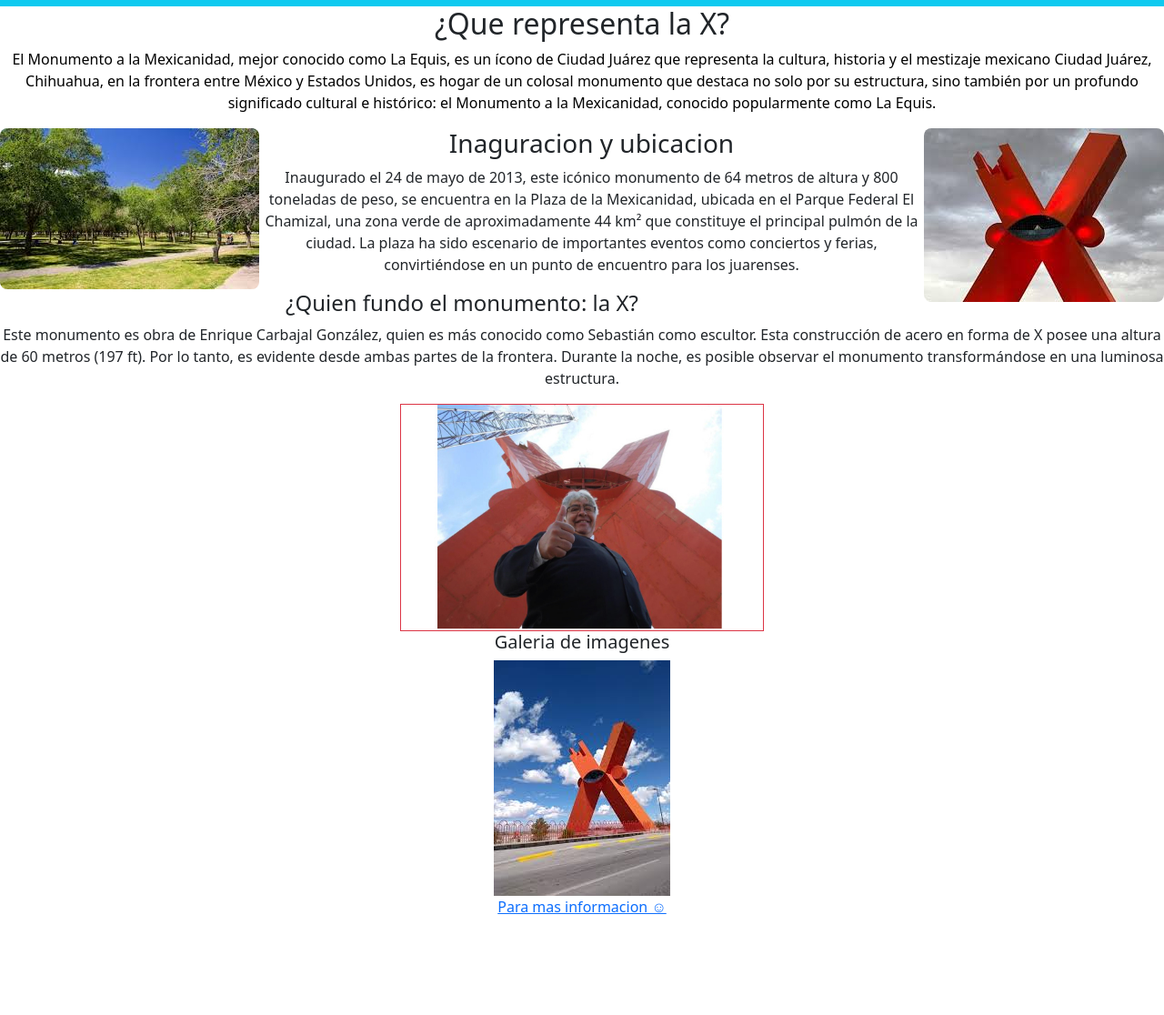
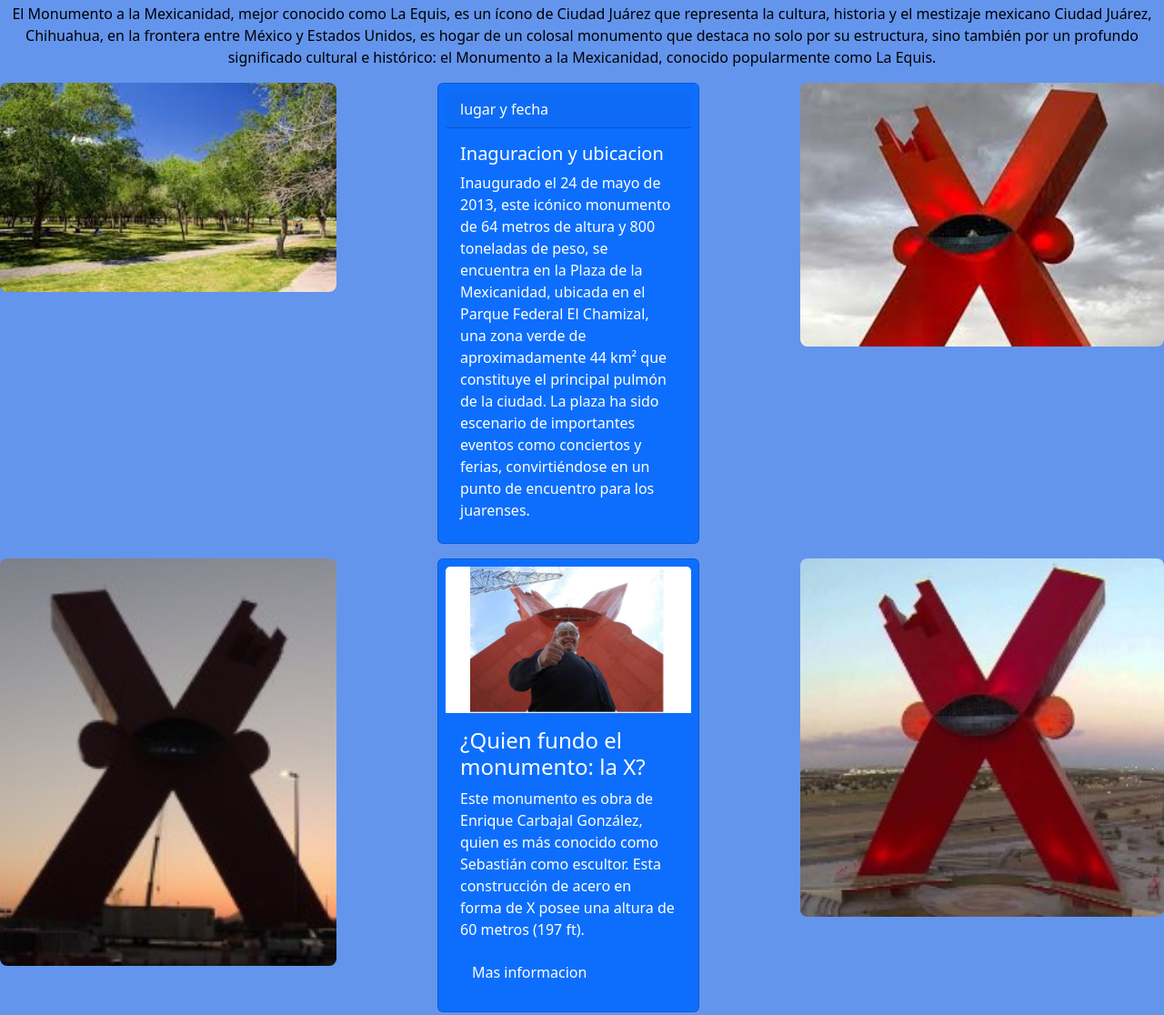
Before and after one commit to RomoAlvaradoLuisAngel/Mi-Comunidad-en-la-Web, a plain HTML site: page index.html in a window 1280 px wide. Shown: the part 419-1535 px from the top of the page at 91% size. Before the commit the page ends 1428 px from the top, so only its background shows below. Drawn offline with nearby package versions, Linux system fonts and the light colour scheme.

Commit message:
finalizacion

```diff
--- a/index.html
+++ b/index.html
@@ -6,7 +6,7 @@
     <title>El monumento: la X</title>
     <link href="https://cdn.jsdelivr.net/npm/bootstrap@5.3.8/dist/css/bootstrap.min.css" rel="stylesheet" integrity="sha384-sRIl4kxILFvY47J16cr9ZwB07vP4J8+LH7qKQnuqkuIAvNWLzeN8tE5YBujZqJLB" crossorigin="anonymous">
 </head>
-<body style="background-color: white;">
+<body style="background-color: cornflowerblue;">
 
     <nav class="navbar navbar-expand-lg bg-body-tertiary">
 <div class="container-fluid">
@@ -19,7 +19,7 @@
         <a class="nav-link active" aria-current="page" href="#representa">¿Que representa?</a>
         <a class="nav-link" href="#ubi">inauguracion y ubicacion</a>
         <a class="nav-link" href="#Fundo">¿Quien lo fundo?</a>
-        <a class="nav-link disabled" aria-disabled="true">Disabled</a>
+        <a class="nav-link" href="#info">Para mas informacion</a>
     </div>
     </div>
 </div>
@@ -27,7 +27,7 @@
 
 <div class="text-center text-bg-info p-3">
 <h1 class="text-center text-bg-info p-3">El monumento la X</h1>
-<img src="img/la x.jpg" alt="Monumento la X" class="rounded-3" height="250px">
+<img src="img/la x.jpg" alt="Monumento la X" class="rounded-3" height="200px" width="400px">
 </div>
 
 <h2 class="text-center" id="representa">¿Que representa la X?</h2>
@@ -35,52 +35,61 @@
 Ciudad Juárez, Chihuahua, en la frontera entre México y Estados Unidos, es hogar de un colosal monumento que destaca no solo por su estructura, sino también por un profundo significado cultural e histórico: el Monumento a la Mexicanidad, conocido popularmente como La Equis.
 </p>
 
-<img src="img/chamizal.jpg" alt="Parque Chamizal" align="left" class="rounded-3">
-<img src="img/la x2.jpg" alt="Monumento" align="right" class="rounded-3">
+<img src="img/chamizal.jpg" alt="Parque Chamizal" class="rounded-3 float-start me-3 mb-3" width="370px">
+<img src="img/la x2.jpg" alt="Monumento" class="rounded-3 float-end ms-3 mb-3" width="400px">
 
-<h3 class="text-center" id="ubi">Inaguracion y ubicacion</h3>
-<p class="text-center">Inaugurado el 24 de mayo de 2013, este icónico monumento de 64 metros de altura y 800 toneladas de peso, se encuentra en la Plaza de la Mexicanidad, ubicada en el Parque Federal El Chamizal, una zona verde de aproximadamente 44 km² que constituye el principal pulmón de la ciudad. La plaza ha sido escenario de importantes eventos como conciertos y ferias, convirtiéndose en un punto de encuentro para los juarenses.</p>
-
-
-
-<h4 class="text-center" id="Fundo">¿Quien fundo el monumento: la X?</h4>
-<p class="text-center">Este monumento es obra de Enrique Carbajal González, quien es más conocido como Sebastián como escultor. Esta construcción de acero en forma de X posee una altura de 60 metros (197 ft). Por lo tanto, es evidente desde ambas partes de la frontera. Durante la noche, es posible observar el monumento transformándose en una luminosa estructura.</p>
-
-<div class="text-center rounded-3">
-<img src="img/escultor-sebastian-2013-3.jpg" alt="El escultor de la X" width="400px" height="250px" class="border border-danger">
+<div class="card mx-auto p-2 text-bg-primary mb-3" id="ubi" style="max-width: 18rem;">
+  <div class="card-header">lugar y fecha</div>
+  <div class="card-body">
+    <h5 class="card-title">Inaguracion y ubicacion</h5>
+    <p class="card-text">Inaugurado el 24 de mayo de 2013, este icónico monumento de 64 metros de altura y 800 toneladas de peso, se encuentra en la Plaza de la Mexicanidad, ubicada en el Parque Federal El Chamizal, una zona verde de aproximadamente 44 km² que constituye el principal pulmón de la ciudad. La plaza ha sido escenario de importantes eventos como conciertos y ferias, convirtiéndose en un punto de encuentro para los juarenses.</p>
+  </div>
 </div>
 
-<h5 class="text-center">Galeria de imagenes</h5>
-<div id="carouselExampleFade" class="carousel slide carousel-fade" align="center">
+<img src="img/img-ex.jpeg" alt="La x" class="rounded-3 float-start me-3 mb-3" width="370px">
+<img src="img/img-ex2.jpeg" alt="La super x" class="rounded-3 float-end ms-3 mb-3" width="400px">
+
+<div class="card mx-auto p-2 text-bg-primary mb-3" id="Fundo" style="width: 18rem;">
+  <img src="img/escultor-sebastian-2013-3.jpg" class="card-img-top" alt="El grean Sebastian">
+  <div class="card-body">
+    <h4 class="card-title">¿Quien fundo el monumento: la X?</h4>
+    <p class="card-text">Este monumento es obra de Enrique Carbajal González, quien es más conocido como Sebastián como escultor. Esta construcción de acero en forma de X posee una altura de 60 metros (197 ft).</p>
+    <a href="https://inbusinesswoman.com/una-x-con-mucha-historia" class="btn btn-primary">Mas informacion</a>
+  </div>
+</div>
+
+<h5 class="text-center mb-4">Galeria de imagenes</h5>
+<div id="carouselExampleFade" class="carousel slide carousel-fade w-50 mx-auto rounded-4 border border-white" align="center">
   <div class="carousel-inner">
     <div class="carousel-item active">
-      <img src="img/la-x1.jpg" class="d-block w-20" alt="la gran x">
+      <img src="img/la-x1.jpg" class="d-block img-fluid mx-auto" alt="la gran x">
     </div>
     <div class="carousel-item">
-      <img src="img/la-x2.jpg" class="d-block w-20" alt="super x">
+      <img src="img/la-x2.jpg" class="d-block img-fluid mx-auto" alt="super x">
     </div>
     <div class="carousel-item">
-      <img src="img/la-x3.jpg" class="d-block w-20" alt="monumento">
+      <img src="img/la-x8.jpeg" class="d-block img-fluid mx-auto" alt="monumento">
     </div>
         <div class="carousel-item">
-      <img src="img/la-x4.jpg" class="d-block w-20" alt="la x">
+      <img src="img/la-x6.jpg" class="d-block img-fluid mx-auto" alt="la x">
     </div>
   </div>
+
   <button class="carousel-control-prev" type="button" data-bs-target="#carouselExampleFade" data-bs-slide="prev">
-    <span class="carousel-control-prev-icon" aria-hidden="true"></span>
+    <span class="carousel-control-prev-icon" aria-hidden="true"><</span>
     <span class="visually-hidden">Previous</span>
   </button>
   <button class="carousel-control-next text-bla" type="button" data-bs-target="#carouselExampleFade" data-bs-slide="next">
-    <span class="carousel-control-next-icon" aria-hidden="true"></span>
+    <span class="carousel-control-next-icon" aria-hidden="true">></span>
     <span class="visually-hidden">Next</span>
   </button>
 </div>
 
 <footer>
-<div class="container text-center">
+<div class="container text-center mb-5" id="info">
 <div class="row align-items-end">
     <div class="col">
-    <a href="https://diariodelyaqui.mx/nacional/historia-y-origen-de-la-x-de-ciudad-juarez/98620" class="text-center">Para mas informacion ☺</a>
+    <a class="link-opacity-25-hover link-body-emphasis link-offset-2 link-underline-opacity-25 link-underline-opacity-75-hover" href="https://diariodelyaqui.mx/nacional/historia-y-origen-de-la-x-de-ciudad-juarez/98620" class="text-center">Para mas informacion ☺</a>
     </div>
 </div>
 </div>
```
Also changed, not shown: img/img-ex.jpeg (added), img/img-ex2.jpeg (added), img/la-x3.jpg (deleted), img/la-x4.jpg (deleted), img/la-x6.jpg (added), img/la-x8.jpeg (added).
